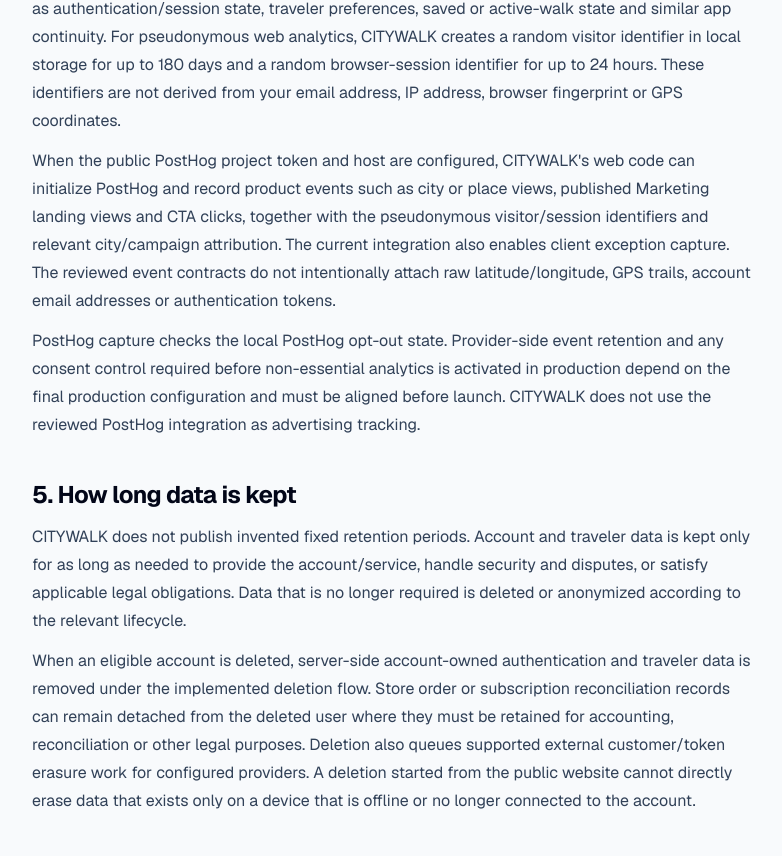
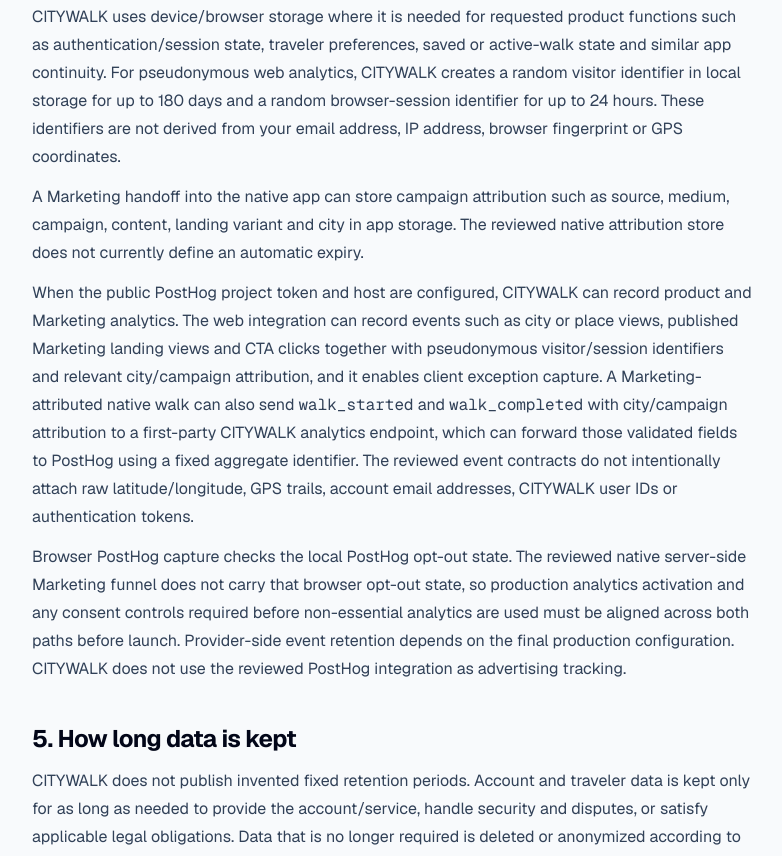
Before and after one commit to IamAssiaAjdaai/lubeck-ai-guide, a Next.js app: page /privacy in a window 1280 px wide. Shown: the part 2908-3764 px from the top of the page, without its empty margins (248-1030 px from the left). Built offline with nearby package versions, Linux system fonts and the light colour scheme.

Commit message:
LEGAL-03: align Privacy notice with native Marketing analytics

```diff
--- a/src/app/privacy/page.tsx
+++ b/src/app/privacy/page.tsx
@@ -99,6 +99,7 @@ export default function PrivacyPage() {
           <li>hosting, content delivery, security and infrastructure providers, including Cloudflare where CITYWALK is deployed there;</li>
           <li>Groq for Ask CITYWALK model processing;</li>
           <li>Resend for transactional account email;</li>
+          <li>PostHog for optional product and Marketing analytics when configured;</li>
           <li>Stripe for web checkout where offered;</li>
           <li>RevenueCat plus Apple and/or Google for native purchase and entitlement handling where applicable; and</li>
           <li>Google and Apple if you choose their supported social sign-in method.</li>
@@ -114,10 +115,13 @@ export default function PrivacyPage() {
           CITYWALK uses device/browser storage where it is needed for requested product functions such as authentication/session state, traveler preferences, saved or active-walk state and similar app continuity. For pseudonymous web analytics, CITYWALK creates a random visitor identifier in local storage for up to 180 days and a random browser-session identifier for up to 24 hours. These identifiers are not derived from your email address, IP address, browser fingerprint or GPS coordinates.
         </p>
         <p>
-          When the public PostHog project token and host are configured, CITYWALK&apos;s web code can initialize PostHog and record product events such as city or place views, published Marketing landing views and CTA clicks, together with the pseudonymous visitor/session identifiers and relevant city/campaign attribution. The current integration also enables client exception capture. The reviewed event contracts do not intentionally attach raw latitude/longitude, GPS trails, account email addresses or authentication tokens.
+          A Marketing handoff into the native app can store campaign attribution such as source, medium, campaign, content, landing variant and city in app storage. The reviewed native attribution store does not currently define an automatic expiry.
         </p>
         <p>
-          PostHog capture checks the local PostHog opt-out state. Provider-side event retention and any consent control required before non-essential analytics is activated in production depend on the final production configuration and must be aligned before launch. CITYWALK does not use the reviewed PostHog integration as advertising tracking.
+          When the public PostHog project token and host are configured, CITYWALK can record product and Marketing analytics. The web integration can record events such as city or place views, published Marketing landing views and CTA clicks together with pseudonymous visitor/session identifiers and relevant city/campaign attribution, and it enables client exception capture. A Marketing-attributed native walk can also send <code>walk_started</code> and <code>walk_completed</code> with city/campaign attribution to a first-party CITYWALK analytics endpoint, which can forward those validated fields to PostHog using a fixed aggregate identifier. The reviewed event contracts do not intentionally attach raw latitude/longitude, GPS trails, account email addresses, CITYWALK user IDs or authentication tokens.
+        </p>
+        <p>
+          Browser PostHog capture checks the local PostHog opt-out state. The reviewed native server-side Marketing funnel does not carry that browser opt-out state, so production analytics activation and any consent controls required before non-essential analytics are used must be aligned across both paths before launch. Provider-side event retention depends on the final production configuration. CITYWALK does not use the reviewed PostHog integration as advertising tracking.
         </p>
       </section>
 
```
